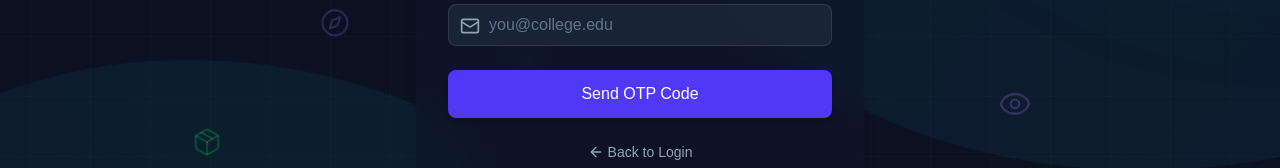
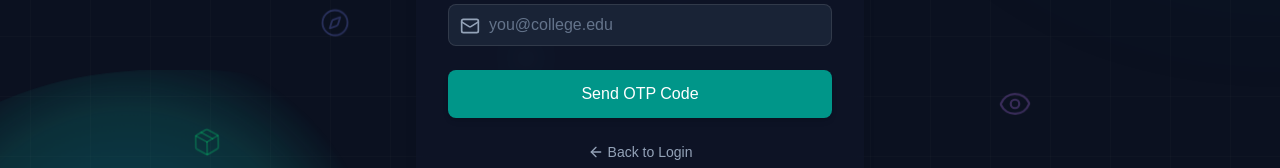
Before and after one commit to atmandash/lost-and-found1, a React (Vite) app in the folder client/: page /forgot-password in a window 1280 px wide. Shown: the part 384-552 px from the top of the page. Built offline with nearby package versions, Linux system fonts and the light colour scheme; no server answers.

Commit message:
Feature: Password constraints on reset, slower teal pulsating blobs (6-8s, opacity 0.2-0.8)

```diff
--- a/client/src/index.css
+++ b/client/src/index.css
@@ -76,111 +76,81 @@
     -webkit-backdrop-filter: none !important;
   }
 
-  /* Large diagonal shape - top right */
+  /* Teal blob - top right */
   body::before {
     content: '';
     position: fixed;
-    top: -20%;
-    right: -20%;
-    width: 50vw;
-    height: 50vw;
-    background: linear-gradient(135deg, rgba(6, 182, 212, 0.20) 0%, rgba(14, 165, 233, 0.15) 100%);
+    top: -15%;
+    right: -15%;
+    width: 45vw;
+    height: 45vw;
+    background: radial-gradient(circle, rgba(20, 184, 166, 0.5) 0%, rgba(6, 182, 212, 0.3) 50%, transparent 70%);
     border-radius: 50%;
     pointer-events: none;
     z-index: -1;
-    animation: shapePulseMobile 3s ease-in-out infinite;
+    animation: blobPulseTop 6s ease-in-out infinite;
   }
 
   @media (min-width: 768px) {
     body::before {
-      top: -5%;
+      top: -10%;
       right: -10%;
-      width: 60%;
-      height: 80%;
-      border-radius: 20% 80% 20% 80%;
-      animation: shapePulseDesktop 3s ease-in-out infinite;
+      width: 40%;
+      height: 50%;
+      border-radius: 30% 70% 40% 60%;
     }
   }
 
-  @keyframes shapePulseMobile {
+  @keyframes blobPulseTop {
 
     0%,
     100% {
-      opacity: 0.4;
+      opacity: 0.2;
       transform: scale(1);
     }
 
     50% {
-      opacity: 1;
-      transform: scale(1.1);
+      opacity: 0.8;
+      transform: scale(1.15);
     }
   }
 
-  @keyframes shapePulseDesktop {
-
-    0%,
-    100% {
-      opacity: 0.4;
-      transform: rotate(-15deg) scale(1);
-    }
-
-    50% {
-      opacity: 1;
-      transform: rotate(-12deg) scale(1.08);
-    }
-  }
-
-  /* Large diagonal shape - bottom left */
+  /* Teal blob - bottom left */
   body::after {
     content: '';
     position: fixed;
-    bottom: -20%;
-    left: -20%;
-    width: 50vw;
-    height: 50vw;
-    background: linear-gradient(225deg, rgba(6, 182, 212, 0.18) 0%, rgba(20, 184, 166, 0.15) 100%);
+    bottom: -15%;
+    left: -15%;
+    width: 45vw;
+    height: 45vw;
+    background: radial-gradient(circle, rgba(6, 182, 212, 0.5) 0%, rgba(20, 184, 166, 0.3) 50%, transparent 70%);
     border-radius: 50%;
     pointer-events: none;
     z-index: -1;
-    animation: shapePulseMobileBottom 4s ease-in-out infinite;
+    animation: blobPulseBottom 8s ease-in-out infinite;
   }
 
   @media (min-width: 768px) {
     body::after {
-      bottom: -15%;
-      left: -15%;
-      width: 50%;
-      height: 65%;
-      border-radius: 80% 20% 80% 20%;
-      animation: shapePulseDesktopBottom 4s ease-in-out infinite;
+      bottom: -10%;
+      left: -10%;
+      width: 40%;
+      height: 50%;
+      border-radius: 60% 40% 70% 30%;
     }
   }
 
-  @keyframes shapePulseMobileBottom {
+  @keyframes blobPulseBottom {
 
     0%,
     100% {
-      opacity: 0.4;
+      opacity: 0.2;
       transform: scale(1);
     }
 
     50% {
-      opacity: 1;
-      transform: scale(1.1);
-    }
-  }
-
-  @keyframes shapePulseDesktopBottom {
-
-    0%,
-    100% {
-      opacity: 0.4;
-      transform: rotate(20deg) scale(1);
-    }
-
-    50% {
-      opacity: 1;
-      transform: rotate(25deg) scale(1.12);
+      opacity: 0.8;
+      transform: scale(1.18);
     }
   }
 
--- a/client/src/pages/Auth/ForgotPassword.jsx
+++ b/client/src/pages/Auth/ForgotPassword.jsx
@@ -1,7 +1,7 @@
 import React, { useState } from 'react';
 import { Link, useNavigate } from 'react-router-dom';
 import axios from 'axios';
-import { Mail, Lock, KeyRound, ArrowRight, ArrowLeft } from 'lucide-react';
+import { Mail, Lock, KeyRound, ArrowLeft, Check, X } from 'lucide-react';
 import API_URL from '../../config/api';
 import { useTheme } from '../../context/ThemeContext';
 
@@ -15,6 +15,15 @@ const ForgotPassword = () => {
     const [loading, setLoading] = useState(false);
     const { isDarkMode } = useTheme();
     const navigate = useNavigate();
+
+    // Password validation
+    const passwordChecks = {
+        length: newPassword.length >= 8,
+        uppercase: /[A-Z]/.test(newPassword),
+        lowercase: /[a-z]/.test(newPassword),
+        number: /[0-9]/.test(newPassword),
+    };
+    const isPasswordValid = Object.values(passwordChecks).every(Boolean);
 
     const handleRequestOTP = async (e) => {
         e.preventDefault();
@@ -34,6 +43,12 @@ const ForgotPassword = () => {
 
     const handleResetPassword = async (e) => {
         e.preventDefault();
+
+        if (!isPasswordValid) {
+            setError('Please meet all password requirements.');
+            return;
+        }
+
         setError('');
         setMessage('');
         setLoading(true);
@@ -47,6 +62,13 @@ const ForgotPassword = () => {
             setLoading(false);
         }
     };
+
+    const PasswordCheck = ({ passed, text }) => (
+        <div className={`flex items-center gap-2 text-xs ${passed ? 'text-green-500' : isDarkMode ? 'text-gray-400' : 'text-gray-500'}`}>
+            {passed ? <Check className="w-3 h-3" /> : <X className="w-3 h-3" />}
+            {text}
+        </div>
+    );
 
     return (
         <div className="flex items-center justify-center min-h-[80vh] py-12">
@@ -78,7 +100,7 @@ const ForgotPassword = () => {
                                 <input
                                     type="email"
                                     required
-                                    className={`w-full pl-10 pr-4 py-2 border rounded-lg focus:ring-2 focus:ring-indigo-500 outline-none ${isDarkMode ? 'bg-gray-700 border-gray-600 text-gray-100 placeholder-gray-400' : 'border-gray-300 text-gray-900'}`}
+                                    className={`w-full pl-10 pr-4 py-2 border rounded-lg focus:ring-2 focus:ring-teal-500 outline-none ${isDarkMode ? 'bg-gray-700 border-gray-600 text-gray-100 placeholder-gray-400' : 'border-gray-300 text-gray-900'}`}
                                     placeholder="you@college.edu"
                                     value={email}
                                     onChange={(e) => setEmail(e.target.value)}
@@ -89,14 +111,14 @@ const ForgotPassword = () => {
                         <button
                             type="submit"
                             disabled={loading}
-                            className="w-full py-3 text-white bg-indigo-600 rounded-lg hover:bg-indigo-700 transition-colors font-medium shadow-md"
+                            className="w-full py-3 text-white bg-teal-600 rounded-lg hover:bg-teal-700 transition-colors font-medium shadow-md"
                         >
                             {loading ? 'Sending...' : 'Send OTP Code'}
                         </button>
                     </form>
                 ) : (
                     <form onSubmit={handleResetPassword} className="space-y-4">
-                        <div className={`p-3 rounded text-center text-sm mb-2 ${isDarkMode ? 'bg-indigo-900/40 text-indigo-300' : 'bg-indigo-50 text-indigo-800'}`}>
+                        <div className={`p-3 rounded text-center text-sm mb-2 ${isDarkMode ? 'bg-teal-900/40 text-teal-300' : 'bg-teal-50 text-teal-800'}`}>
                             Code sent to <span className="font-bold">{email}</span>
                         </div>
 
@@ -107,7 +129,7 @@ const ForgotPassword = () => {
                                 <input
                                     type="text"
                                     required
-                                    className={`w-full pl-10 pr-4 py-2 border rounded-lg focus:ring-2 focus:ring-indigo-500 outline-none tracking-widest ${isDarkMode ? 'bg-gray-700 border-gray-600 text-gray-100 placeholder-gray-400' : 'border-gray-300 text-gray-900'}`}
+                                    className={`w-full pl-10 pr-4 py-2 border rounded-lg focus:ring-2 focus:ring-teal-500 outline-none tracking-widest ${isDarkMode ? 'bg-gray-700 border-gray-600 text-gray-100 placeholder-gray-400' : 'border-gray-300 text-gray-900'}`}
                                     placeholder="123456"
                                     value={otp}
                                     onChange={(e) => setOtp(e.target.value)}
@@ -122,18 +144,30 @@ const ForgotPassword = () => {
                                 <input
                                     type="password"
                                     required
-                                    className={`w-full pl-10 pr-4 py-2 border rounded-lg focus:ring-2 focus:ring-indigo-500 outline-none ${isDarkMode ? 'bg-gray-700 border-gray-600 text-gray-100 placeholder-gray-400' : 'border-gray-300 text-gray-900'}`}
+                                    minLength={8}
+                                    className={`w-full pl-10 pr-4 py-2 border rounded-lg focus:ring-2 focus:ring-teal-500 outline-none ${isDarkMode ? 'bg-gray-700 border-gray-600 text-gray-100 placeholder-gray-400' : 'border-gray-300 text-gray-900'}`}
                                     placeholder="••••••••"
                                     value={newPassword}
                                     onChange={(e) => setNewPassword(e.target.value)}
                                 />
                             </div>
+
+                            {/* Password Requirements */}
+                            <div className={`mt-2 p-3 rounded-lg ${isDarkMode ? 'bg-gray-700' : 'bg-gray-50'}`}>
+                                <p className={`text-xs font-medium mb-2 ${isDarkMode ? 'text-gray-300' : 'text-gray-600'}`}>Password must have:</p>
+                                <div className="grid grid-cols-2 gap-1">
+                                    <PasswordCheck passed={passwordChecks.length} text="8+ characters" />
+                                    <PasswordCheck passed={passwordChecks.uppercase} text="Uppercase letter" />
+                                    <PasswordCheck passed={passwordChecks.lowercase} text="Lowercase letter" />
+                                    <PasswordCheck passed={passwordChecks.number} text="Number" />
+                                </div>
+                            </div>
                         </div>
 
                         <button
                             type="submit"
-                            disabled={loading}
-                            className="w-full py-3 text-white bg-green-600 rounded-lg hover:bg-green-700 transition-colors font-medium shadow-md"
+                            disabled={loading || !isPasswordValid}
+                            className={`w-full py-3 text-white rounded-lg transition-colors font-medium shadow-md ${isPasswordValid ? 'bg-green-600 hover:bg-green-700' : 'bg-gray-400 cursor-not-allowed'}`}
                         >
                             {loading ? 'Resetting...' : 'Reset Password'}
                         </button>
```
